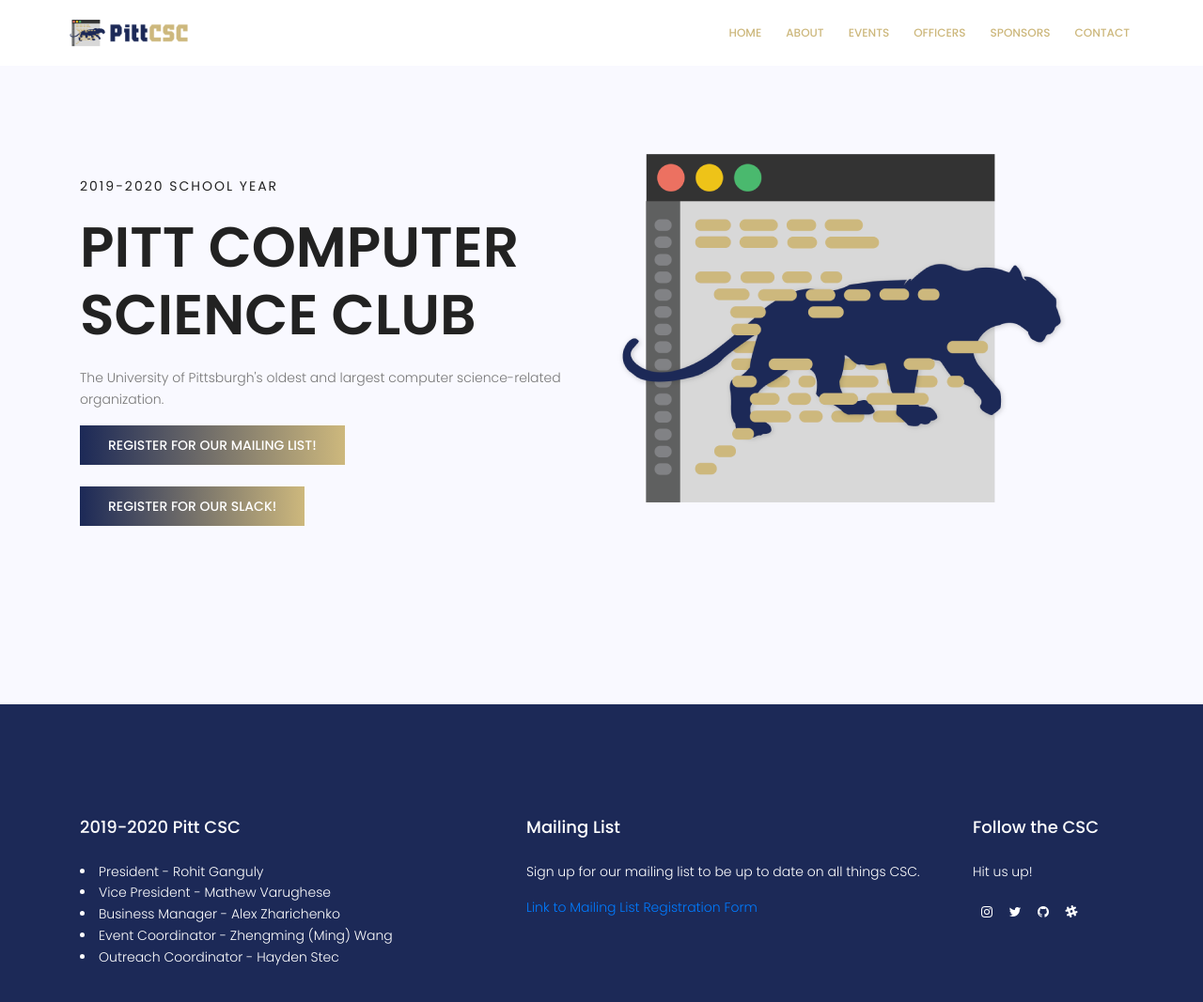
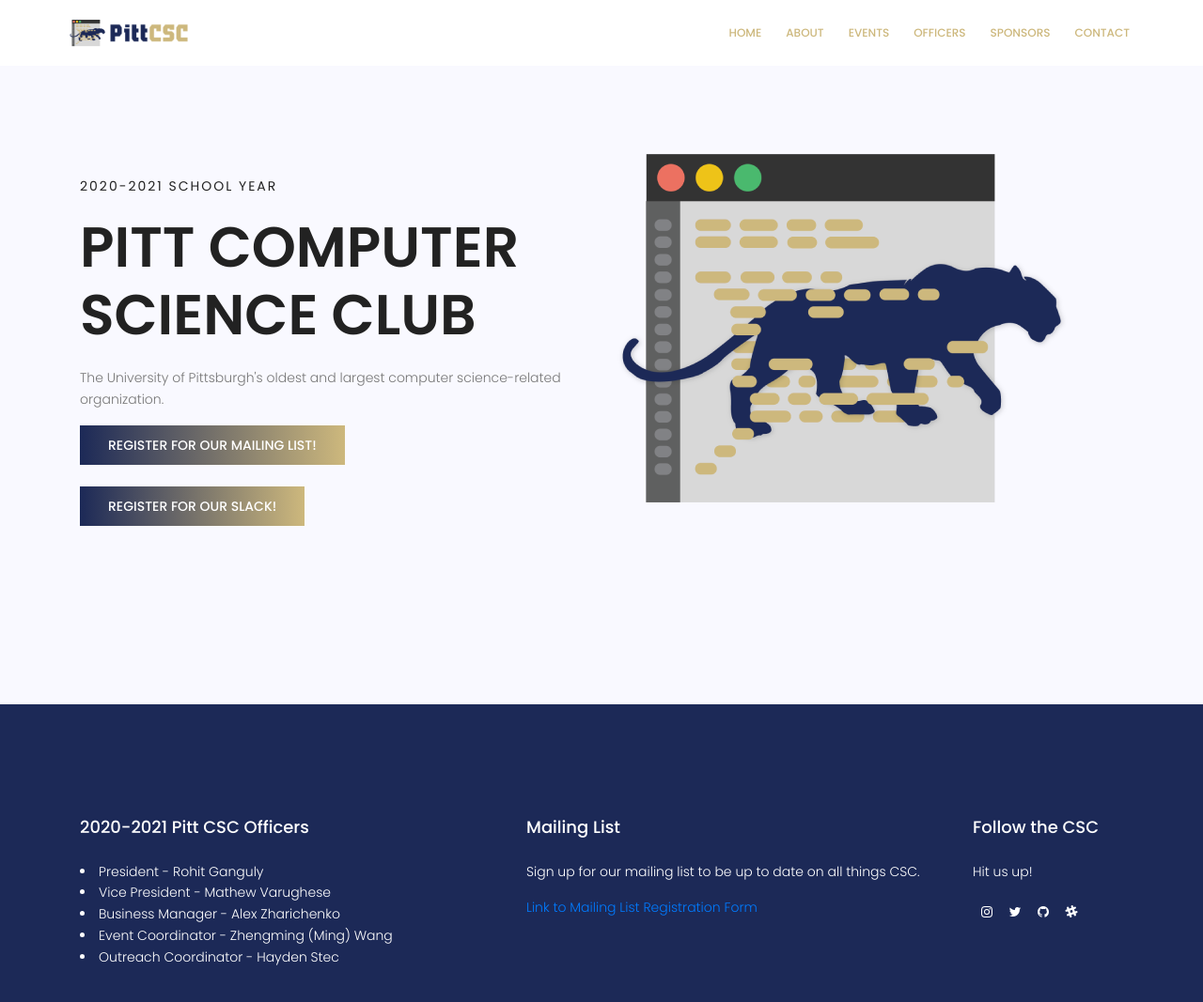
Before and after one commit to pittcsc/pittcsc-website, a Jekyll site: the page built from index.html, in a window 1280 px wide and 1150 px high. Shown: the top 1067 px of the window at 94% size. Built offline with Jekyll 4.4.1, drawn with Linux system fonts in a browser that asks for light colours; nearby versions of some CDN libraries; library files that are not in the unit come from our copies.

Commit message:
Add automatic class year

```diff
--- a/_config.yml
+++ b/_config.yml
@@ -21,7 +21,7 @@
 title: Pitt CSC
 baseurl: "" # the subpath of your site, e.g. /blog
 url: "pittcsc.org" # the base hostname & protocol for your site, e.g. http://example.com
-
+current_class: 2020
 # sass settings
 sass:
   sass_dir: _sass
--- a/_includes/footer.html
+++ b/_includes/footer.html
@@ -3,7 +3,7 @@
         <div class="row">
             <div class="col-lg-5 col-md-6 col-sm-6">
                 <div class="single-footer-widget">
-                    <h4 class="colored-text">2019-2020 Pitt CSC</h4>
+                    <h4 class="colored-text">{{ site.current_class }}-{{ site.current_class | plus: 1 }} Pitt CSC Officers</h4>
                     {% for officer in site.data.officers %}
                     <li class="colored-text">{{ officer.title }} - {{ officer.name }}</li>
                     {% endfor %}
--- a/index.html
+++ b/index.html
@@ -6,7 +6,7 @@
     <div class="container">
         <div class="row fullscreen align-items-center justify-content-between">
             <div class="col-lg-6 col-md-6 banner-left">
-                <h6>2019-2020 School Year</h6>
+                <h6>{{ site.current_class }}-{{ site.current_class | plus: 1 }}&nbsp;School Year</h6>
                 <h1>Pitt Computer Science Club</h1>
                 <p>
                     The University of Pittsburgh's oldest and largest computer science-related organization.
--- a/sponsors.html
+++ b/sponsors.html
@@ -9,7 +9,7 @@
 		<div class="row d-flex justify-content-center">
 			<div class="menu-content pb-70 col-lg-8">
 				<div class="title text-center">
-					<h1 class="mb-10">Our 2019-2020 Sponsors</h1>
+					<h1 class="mb-10">Our {{ site.current_class }}-{{ site.current_class | plus: 1 }} Sponsors</h1>
 					<br>
 					<hr>
 					<img src="/img/atg.png" width="40%" height="40%">
```
